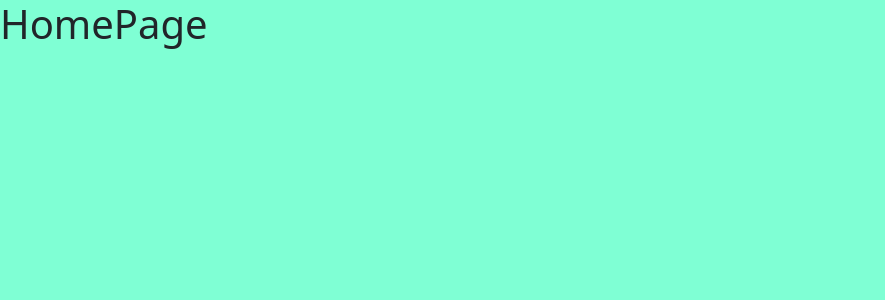
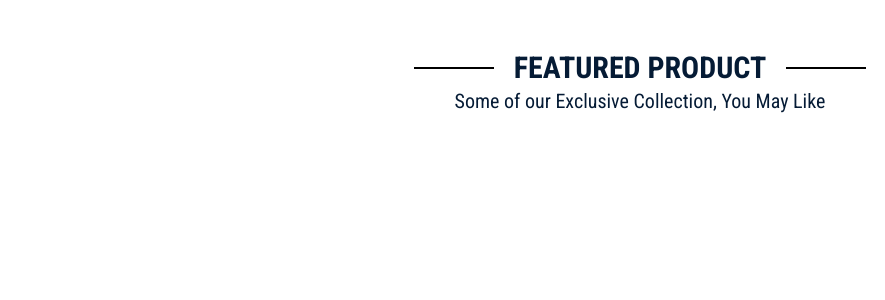
Before and after one commit to wilfred05777/ecommerce-react-laravel-PWA, a React (Create React App) app in the folder user/ecom/: page / in a window 1280 px wide. Shown: the top 300 px of the page, without its empty margins (0-885 px from the left). Built offline with nearby package versions, Linux system fonts and the light colour scheme.

Commit message:
265. Featured Product Component Part 1

```diff
--- a/user/ecom/src/assets/css/card.css
+++ b/user/ecom/src/assets/css/card.css
@@ -0,0 +1,64 @@
+.card {
+  width: 100% !important;
+  text-decoration: none;
+  border: none !important;
+  border-radius: 0% !important;
+  box-shadow: 0 0 4px 0 rgba(57, 78, 234, 0.1);
+}
+.card:hover {
+  border-radius: 0% !important;
+  text-decoration: none;
+  box-shadow: 0 0 12px 0 rgba(57, 78, 234, 0.1);
+}
+
+.image-box {
+  position: relative;
+  margin: auto;
+  overflow: hidden;
+  width: 100% !important;
+}
+.image-box img {
+  width: 150px !important;
+  transition: all 0.3s;
+  display: block;
+  height: 250px !important;
+  transform: scale(1);
+}
+.image-box:hover img {
+  transform: scale(1.1);
+}
+
+.center {
+  display: block;
+  margin-left: auto;
+  margin-right: auto;
+  width: 50%;
+}
+
+.section-title h2 {
+  font-size: 30px;
+  font-weight: 600;
+  position: relative;
+  display: inline-block;
+  margin: 0;
+}
+
+.section-title h2:before {
+  position: absolute;
+  top: 17px;
+  left: -100px;
+  width: 80px;
+  height: 2px;
+  content: "";
+  background-color: #000;
+}
+
+.section-title h2:after {
+  position: absolute;
+  top: 17px;
+  right: -100px;
+  width: 80px;
+  height: 2px;
+  content: "";
+  background-color: #000;
+}
--- a/user/ecom/src/assets/css/custom.css
+++ b/user/ecom/src/assets/css/custom.css
@@ -11,5 +11,5 @@
 @import "./animate.min.css";
 
 body {
-  background-color: aquamarine;
+  background-color: #fff;
 }
--- a/user/ecom/src/assets/css/typo.css
+++ b/user/ecom/src/assets/css/typo.css
@@ -0,0 +1,32 @@
+.section-title {
+  margin-top: 50px;
+  margin-bottom: 50px;
+  color: #051b35;
+  font-size: 20px;
+  font-family: "Roboto Condensed", sans-serif;
+  font-weight: 400;
+}
+.section-sub-title {
+  color: #212121;
+  font-size: 15px;
+  font-family: "Roboto Condensed", sans-serif;
+  font-weight: 300;
+}
+.product-name-on-card {
+  color: #051b35;
+  font-size: 16px;
+  font-family: "Roboto Condensed", sans-serif;
+  font-weight: 400;
+}
+.product-price-on-card {
+  color: #e43023;
+  font-size: 14px;
+  font-family: "Roboto Condensed", sans-serif;
+  font-weight: 600;
+}
+.category-name {
+  color: #000000;
+  font-size: 13px;
+  font-family: "Roboto Condensed", sans-serif;
+  font-weight: 600;
+}
--- /dev/null
+++ b/user/ecom/src/components/home/FeaturedProducts.jsx
@@ -0,0 +1,21 @@
+import React, { Component, Fragment } from "react";
+import { Col, Container, Row } from "react-bootstrap";
+export class FeaturedProducts extends Component {
+  render() {
+    return (
+      <Fragment>
+        <Container className="text-center" fluid={true}>
+          <div className="section-title text-center mb-55">
+            <h2>FEATURED PRODUCT</h2>
+            <p>Some of our Exclusive Collection, You May Like</p>
+          </div>
+          <Row>
+            <Col></Col>
+          </Row>
+        </Container>
+      </Fragment>
+    );
+  }
+}
+
+export default FeaturedProducts;
--- a/user/ecom/src/pages/HomePage.jsx
+++ b/user/ecom/src/pages/HomePage.jsx
@@ -1,10 +1,12 @@
 import React, { Component, Fragment } from "react";
+import FeaturedProducts from "../components/home/FeaturedProducts";
 
 export class HomePage extends Component {
   render() {
     return (
       <Fragment>
-        <h1>HomePage</h1>
+        {/* <h1>Home Page </h1> */}
+        <FeaturedProducts />
       </Fragment>
     );
   }
```
Also changed, not shown: user/ecom/src/components/home/FeaturedProduct.jsx (deleted).
